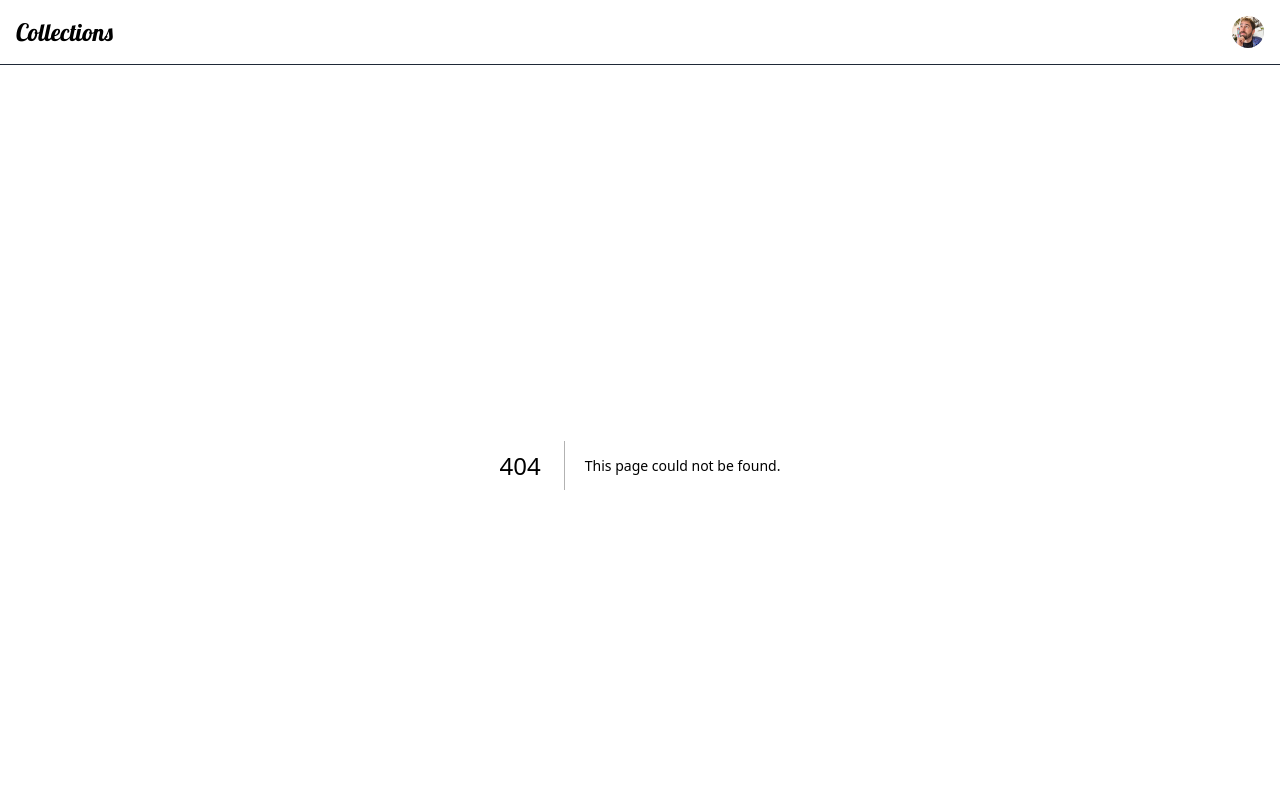
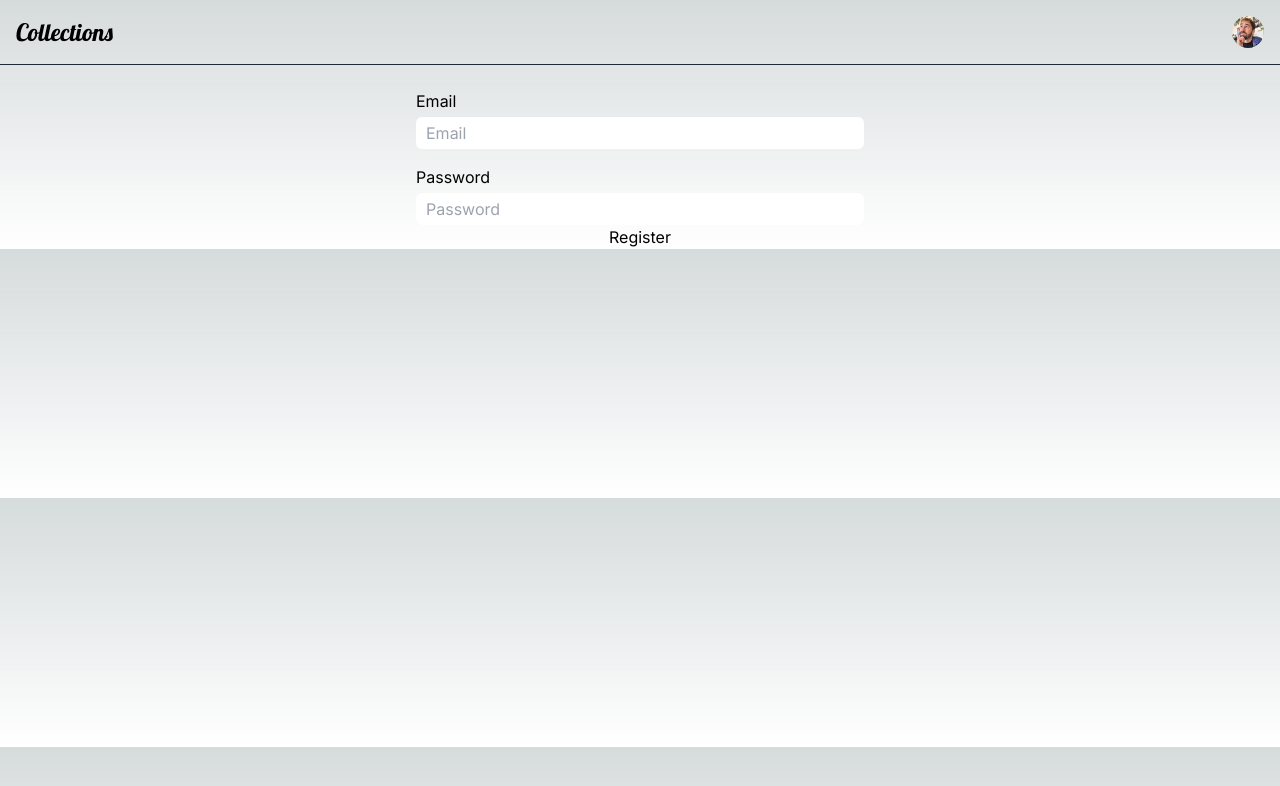
Before and after one commit to mDevCodes/collections, a Next.js app: page /register in a window 1280 px wide. Before the commit this address had no page. Shown: the top 786 px of the page. Built offline with nearby package versions, Linux system fonts and the light colour scheme.

Commit message:
Render register form page

```diff
--- /dev/null
+++ b/app/register/page.tsx
@@ -0,0 +1,31 @@
+import { useRouter } from "next/router";
+import { FormEvent } from "react";
+
+export default function Register() {
+  return (
+    <form className="flex flex-col mx-auto max-w-md mt-6">
+      <div className="flex flex-col">
+        <label htmlFor="email">Email</label>
+        <input
+          type="email"
+          name="email"
+          id="email"
+          placeholder="Email"
+          className="rounded-md mt-1 text-black p-1 pl-2.5"
+        />
+      </div>
+      <div className="flex flex-col mt-4">
+        <label htmlFor="password">Password</label>
+        <input
+          type="password"
+          name="password"
+          id="password"
+          placeholder="Password"
+          className="rounded-md mt-1 text-black p-1 pl-2.5"
+        />
+      </div>
+
+      <button type="submit">Register</button>
+    </form>
+  );
+}
```
